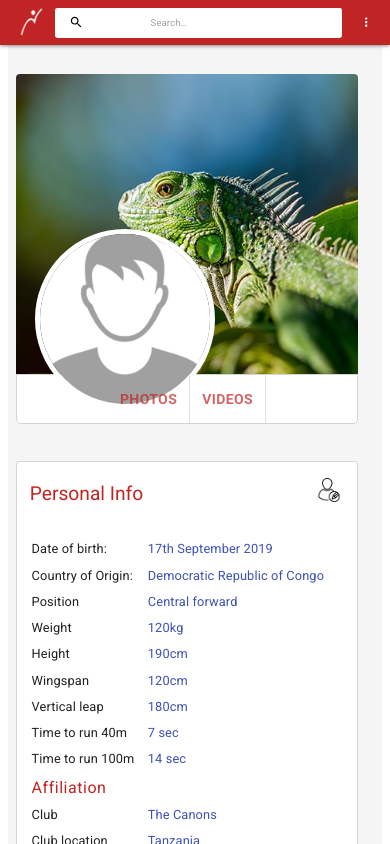
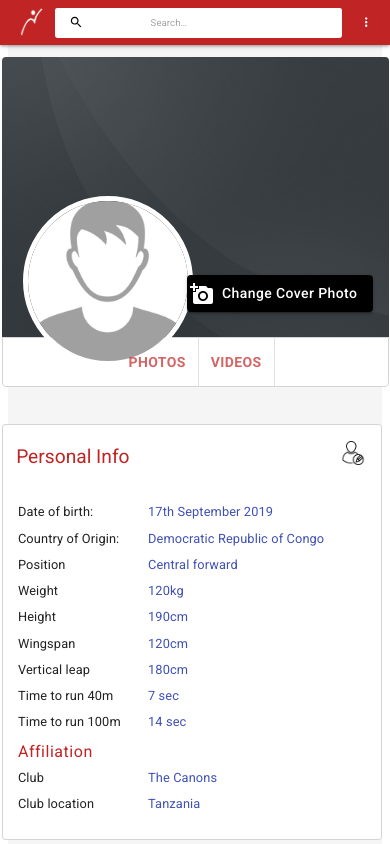
Before and after one commit to nathanbaleeta/b1gplay, a React (Create React App) app in the folder client/: page / in a window 390 px wide. Shown: the top 844 px of the page. Built offline with nearby package versions, Linux system fonts and the light colour scheme.

Commit message:
Added change cover photo button overlay cover photo and embedded file/image upload functionality

```diff
--- a/client/src/App.js
+++ b/client/src/App.js
@@ -7,7 +7,7 @@ import SignIn from "./components/Account/SignIn/";
 import SignUp from "./components/Account/SignUp/";
 import Home from "./components/Home";
 
-import AuthenticatedRoute from "./components/common/AuthenticatedRoute";
+//import AuthenticatedRoute from "./components/common/AuthenticatedRoute";
 
 const App = () => (
   <Switch>
--- a/client/src/components/Home.js
+++ b/client/src/components/Home.js
@@ -2,7 +2,6 @@ import React, { Component, Fragment } from "react";
 
 import { withStyles } from "@material-ui/core/styles";
 import Grid from "@material-ui/core/Grid";
-import Container from "@material-ui/core/Container";
 
 import Header from "../components/Layout/Header";
 import PersonalInfo from "../components/Profile/PersonalInfo";
--- a/client/src/components/Layout/Header.js
+++ b/client/src/components/Layout/Header.js
@@ -22,7 +22,7 @@ import Avatar from "@material-ui/core/Avatar";
 
 import { Link } from "react-router-dom";
 import Grid from "@material-ui/core/Grid";
-import { Redirect } from "react-router-dom";
+//import { Redirect } from "react-router-dom";
 
 import Drawer from "@material-ui/core/Drawer";
 import List from "@material-ui/core/List";
--- a/client/src/components/Profile/CoverProfile.js
+++ b/client/src/components/Profile/CoverProfile.js
@@ -1,7 +1,6 @@
 import React, { Component, Fragment } from "react";
 import PropTypes from "prop-types";
 import { withStyles } from "@material-ui/core/styles";
-import Paper from "@material-ui/core/Paper";
 import Avatar from "@material-ui/core/Avatar";
 
 import Tab from "@material-ui/core/Tab";
@@ -9,11 +8,11 @@ import Tabs from "@material-ui/core/Tabs";
 
 import Card from "@material-ui/core/Card";
 import CardActionArea from "@material-ui/core/CardActionArea";
-import CardActions from "@material-ui/core/CardActions";
-import CardContent from "@material-ui/core/CardContent";
 import CardMedia from "@material-ui/core/CardMedia";
+
 import Button from "@material-ui/core/Button";
-import Typography from "@material-ui/core/Typography";
+
+import AddAPhotoIcon from "@material-ui/icons/AddAPhoto";
 
 //import Post from "./Post";
 import { Link } from "react-router-dom";
@@ -55,8 +54,8 @@ const styles = theme => ({
     border: "5px solid white"
   }, */
   bigProfileAvatar: {
-    width: 170,
-    height: 170,
+    width: 160,
+    height: 160,
     border: "5px solid white",
     marginTop: "-14%",
     marginLeft: "3%"
@@ -70,16 +69,36 @@ const styles = theme => ({
   },
   card: {
     //maxWidth: 345
-    marginTop: "-7%"
+    marginTop: "-7%",
+    [theme.breakpoints.down("sm")]: {
+      marginTop: "-12%",
+      marginLeft: "-4%",
+      marginRight: "-9%",
+      width: "auto"
+    }
   },
   media: {
-    height: 300
+    height: 280
   },
-  overlay: {
+  overlayAvatar: {
     position: "absolute",
-    top: "60%",
+    top: "58%",
     left: "4%",
     color: "white"
+  },
+  overlayChangeCover: {
+    position: "absolute",
+    top: "78%",
+    right: "4%"
+    //color: "white"
+  },
+  coverPhotoButton: {
+    backgroundColor: "#000000",
+    textTransform: "capitalize",
+    paddingLeft: "3px"
+  },
+  iconCoverPhotoButton: {
+    paddingRight: "8px"
   }
 });
 
@@ -103,16 +122,41 @@ class CoverProfile extends Component {
             <CardActionArea>
               <CardMedia
                 className={classes.media}
-                image="/static/images/profile/contemplative-reptile.jpg"
-                title="Contemplative Reptile"
+                image="/static/images/profile/cover.jpg"
+                title="Cover photo"
               />
-              <div className={classes.overlay}>
+              <div className={classes.overlayAvatar}>
                 <Avatar
                   onClick={this.handleOpen}
-                  alt="Remy Sharp"
+                  alt="Profile photo"
                   src="/static/images/profile/avatar.png"
                   className={classes.bigProfileAvatar}
                 />
+              </div>
+
+              <div className={classes.overlayChangeCover}>
+                <Fragment>
+                  <input
+                    color="primary"
+                    accept="image/*"
+                    type="file"
+                    //onChange={onChangeCoverPhoto}
+                    id="icon-button-file"
+                    style={{ display: "none" }}
+                  />
+                  <label htmlFor="icon-button-file">
+                    <Button
+                      variant="contained"
+                      component="span"
+                      className={classes.coverPhotoButton}
+                      size="medium"
+                      color="primary"
+                    >
+                      <AddAPhotoIcon className={classes.iconCoverPhotoButton} />{" "}
+                      Change cover photo
+                    </Button>
+                  </label>
+                </Fragment>
               </div>
             </CardActionArea>
             <Tabs
--- a/client/src/components/Profile/PersonalInfo.js
+++ b/client/src/components/Profile/PersonalInfo.js
@@ -3,16 +3,12 @@ import PropTypes from "prop-types";
 import { withStyles } from "@material-ui/core/styles";
 
 import Typography from "@material-ui/core/Typography";
-import Grid from "@material-ui/core/Grid";
 
 import Card from "@material-ui/core/Card";
 import CardHeader from "@material-ui/core/CardHeader";
 import CardContent from "@material-ui/core/CardContent";
 
 import IconButton from "@material-ui/core/IconButton";
-import MenuItem from "@material-ui/core/MenuItem";
-
-import { Switch, Route } from "react-router-dom";
 
 const styles = theme => ({
   "@global": {
@@ -29,12 +25,25 @@ const styles = theme => ({
   },
   root: {
     flexGrow: 1,
-    zoom: "80%"
+    zoom: "80%",
+    // Add breakpoint for small devices
+    [theme.breakpoints.down("sm")]: {
+      //marginTop: "-12%",
+      marginLeft: "-4%",
+      marginRight: "-7%",
+      width: "auto"
+    }
   },
   paper: {
     padding: theme.spacing(2),
     textAlign: "center",
-    color: theme.palette.text.secondary
+    color: theme.palette.text.secondary,
+    [theme.breakpoints.down("sm")]: {
+      //marginTop: "-12%",
+      marginLeft: "-4%",
+      marginRight: "-7%",
+      width: "auto"
+    }
   },
   title: {
     textAlign: "left",
--- a/client/src/components/Profile/PersonalRatings.js
+++ b/client/src/components/Profile/PersonalRatings.js
@@ -13,12 +13,8 @@ import CardContent from "@material-ui/core/CardContent";
 
 import IconButton from "@material-ui/core/IconButton";
 import SportsBasketballIcon from "@material-ui/icons/SportsBasketball";
-import MenuItem from "@material-ui/core/MenuItem";
-
-import { Switch, Route } from "react-router-dom";
 
 import Rating from "@material-ui/lab/Rating";
-import Box from "@material-ui/core/Box";
 
 const styles = theme => ({
   "@global": {
```
Also changed, not shown: client/public/static/images/profile/cover.jpg (added).
